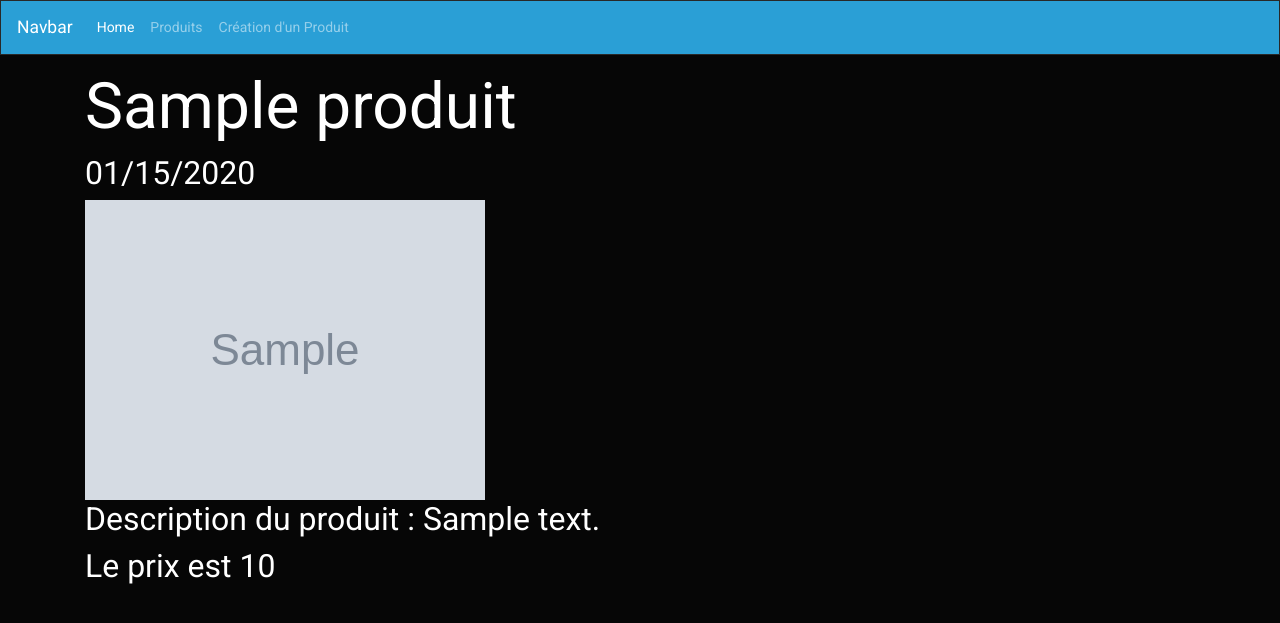
After one commit to JackyIGNOL/produitIfcass, a Symfony app: template templates/produit/affiche.html.twig in a window 1280 px wide. The commit adds this page. Shown: the top 623 px of the page. Run offline with Twig, Linux system fonts and the light colour scheme; the template is opened without the code that fills it: most values are stand-ins (such as "Sample title", 1, 10 or a date in 2020); grey boxes marked "Sample" are stand-in pictures; some libraries are stand-ins or nearby versions.

Commit message:
afficher les produits, afficher chaque produits sur une nouvelle page, ajouter les paths

```diff
--- a/templates/base.html.twig
+++ b/templates/base.html.twig
@@ -3,14 +3,16 @@
 
 	<head>
 		<meta charset="UTF-8">
-    <title>{% block title %}Welcome!{% endblock %}</title>
-    <link rel="stylesheet" href="https://bootswatch.com/4/cyborg/bootstrap.min.css">
-    {% block stylesheets %}{% endblock %}
+		<title>
+			{% block title %}Welcome!
+			{% endblock %}
+		</title>
+		<link rel="stylesheet" href="https://bootswatch.com/4/cyborg/bootstrap.min.css"> {% block stylesheets %}{% endblock %}
 		</head>
 
 		<body>
 			<nav class="navbar navbar-expand-lg navbar-dark bg-primary">
-  <a class="navbar-brand" href="/">Navbar</a>
+				<a class="navbar-brand" href="{{path('home')}}">Navbar</a>
 				<button class="navbar-toggler" type="button" data-toggle="collapse" data-target="#navbarColor01" aria-controls="navbarColor01" aria-expanded="false" aria-label="Toggle navigation">
 
 					<span class="navbar-toggler-icon"></span>
@@ -18,23 +20,22 @@
 				<div class="collapse navbar-collapse" id="navbarColor01">
 					<ul class="navbar-nav mr-auto">
 						<li class="nav-item active">
-        <a class="nav-link" href="/">Home</a>
+							<a class="nav-link" href="{{path('home')}}">Home</a>
 						</li>
 						<li class="nav-item">
-        <a class="nav-link" href="/produit">Produits</a>
+							<a class="nav-link" href="{{path('produit')}}">Produits</a>
 						</li>
 						<li class="nav-item">
-        <a class="nav-link" href="/produit/nouvelle">Création d'un Produit</a>
+							<a class="nav-link" href="{{path('create')}}">Création d'un Produit</a>
 						</li>
 					</ul>
 				</div>
 			</nav>
-    <dir class="container">
-        {% block body %}{% endblock %}
+			<dir class="container"> {% block body %}{% endblock %}
 				</dir>
 
 
-    {% block javascripts %} {% endblock %}
+				{% block javascripts %}{% endblock %}
 			</body>
 
 		</html>
--- /dev/null
+++ b/templates/produit/affiche.html.twig
@@ -0,0 +1,20 @@
+{% extends "base.html.twig" %}
+
+{% block title %}Create
+{% endblock %}
+
+{% block body %}
+	<div class="produit">
+		<h1>{{produit.nom}}</h1>
+		<h4>{{produit.dateDeCreation|date("m/d/Y")}}</h4>
+		<img src="{{produit.image}}" alt="">
+		<h4>
+			Description du produit :
+			{{produit.description}}
+		</h4>
+		<h4>
+			Le prix est
+			{{produit.prix}}
+		</h4>
+	</div>
+{% endblock body %}
```
Also changed, not shown: src/Controller/ProduitController.php (+9 -5 lines), templates/produit/index.html.twig (+9 -4 lines). Lines whose indentation alone changed are shown as unchanged.
